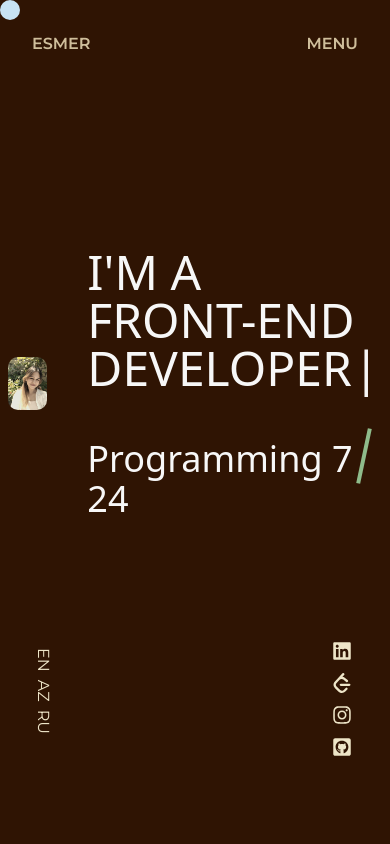
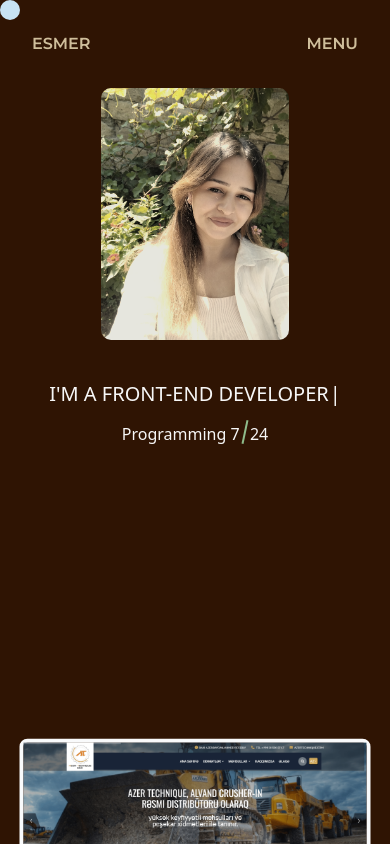
Before and after one commit to esmerquenn/Mi-portafolio, a React (Vite) app: page / in a window 390 px wide. Shown: the top 844 px of the page. Built offline with nearby package versions, Linux system fonts and the light colour scheme.

Commit message:
try to make responsive

```diff
--- a/src/Pages/Home.jsx
+++ b/src/Pages/Home.jsx
@@ -115,12 +115,12 @@ function Home() {
   return (
     <div>
       <div className="relative home  mb-10">
-        <div className="  flex justify-start h-[70vh] items-center gap-10 w-[96%]  md:w-[90%] lg:w-[80%] mx-auto">
-          <div className="old-photo w-1/4">
+        <div className="  flex flex-col md:flex-row justify-start h-[70vh] items-center gap-10 w-[96%]  md:w-[90%] lg:w-[80%] mx-auto">
+          <div className="old-photo w-1/2 md:w-1/4">
             <img src="./assets/men.jpg" alt="Old Photo" />
           </div>
-          <div className=" flex flex-col gap-6">
-            <div className="uppercase font-medium text-5xl text-white">
+          <div className=" flex flex-col justify-center items-center gap-2 md:gap-6">
+            <div className="uppercase font-medium text-xl md:text-5xl text-white">
               <Typewriter
                 options={{
                   strings: ["I'm a Front-End Developer"],
@@ -130,17 +130,13 @@ function Home() {
                 }}
               />
             </div>
-            <h2 className=" font-medium text-4xl text-white capitalize">
+            <h2 className=" font-medium text-base md:text-4xl text-white capitalize">
               programming
-              7 <span className="bg-lightGreen h-14 w-1 inline-block rotate-12 translate-y-3"></span> 24
+              7 <span className="bg-lightGreen h-6 md:h-14 w-[2px] md:w-1 inline-block rotate-12 translate-y-1 md:translate-y-3"></span> 24
             </h2>
-            {/* <h1 className=" font-medium text-7xl text-white">Freelance Developer </h1>
-            <h2 className=" font-medium text-6xl text-white">
-              7 <span className="bg-lightGreen h-20 w-1 inline-block rotate-12 translate-y-4"></span> 24{" "}
-            </h2> */}
           </div>
         </div>
-        <div className=" text-krem  flex  justify-between ">
+        <div className="hidden  text-krem  md:flex  justify-between ">
           <div className="rotate-90 flex  gap-2 font-normal font-montserrat mb-4">
             <span>EN</span> <span>AZ </span> <span>RU</span>
           </div>
--- a/src/components/Slider.jsx
+++ b/src/components/Slider.jsx
@@ -26,6 +26,7 @@ const Slider = () => {
       const img = section.querySelector(".img");
       const nextSection = sections[index + 1] || lastCardRef.current;
       const endScalePoint = `top+=${nextSection.offsetTop - section.offsetTop}px top`;
+console.log(endScalePoint);
 
       gsap.to(section, {
         scrollTrigger: {
--- a/src/css/Slider.css
+++ b/src/css/Slider.css
@@ -45,7 +45,7 @@ img {
   height: 10vh;
 }
 section {
-  height: 50vh;
+  height: 25vh;
 }
 
 @media only screen and (min-width: 998px) {
```
